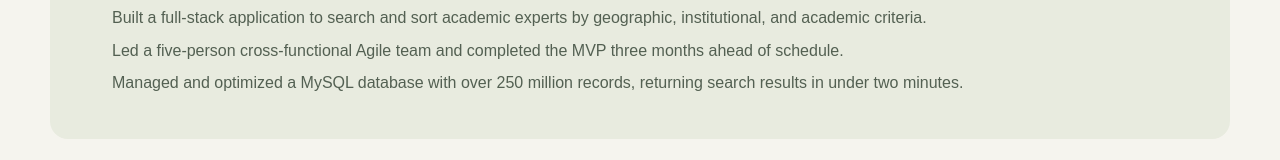
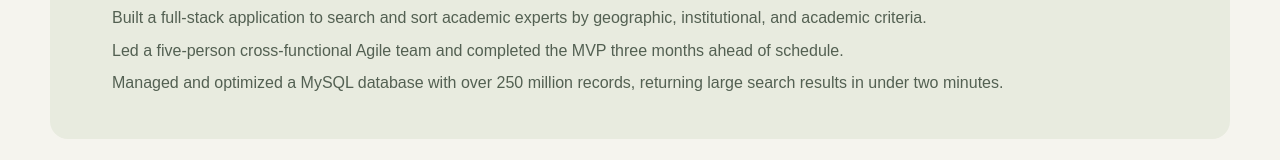
Before and after one commit to solrac031504/personal-website, a Next.js app in the folder personal-website/: page / in a window 1280 px wide. Shown: the part 1974-2134 px from the top of the page. Built offline with nearby package versions, Linux system fonts and the light colour scheme.

Commit message:
Reviewing

```diff
--- a/personal-website/src/app/page.tsx
+++ b/personal-website/src/app/page.tsx
@@ -147,7 +147,7 @@ export default function Home() {
             <ul>
               <li>Built a full-stack application to search and sort academic experts by geographic, institutional, and academic criteria.</li>
               <li>Led a five-person cross-functional Agile team and completed the MVP three months ahead of schedule.</li>
-              <li>Managed and optimized a MySQL database with over 250 million records, returning search results in under two minutes.</li>
+              <li>Managed and optimized a MySQL database with over 250 million records, returning large search results in under two minutes.</li>
             </ul>
           </article>
         </section>
```
